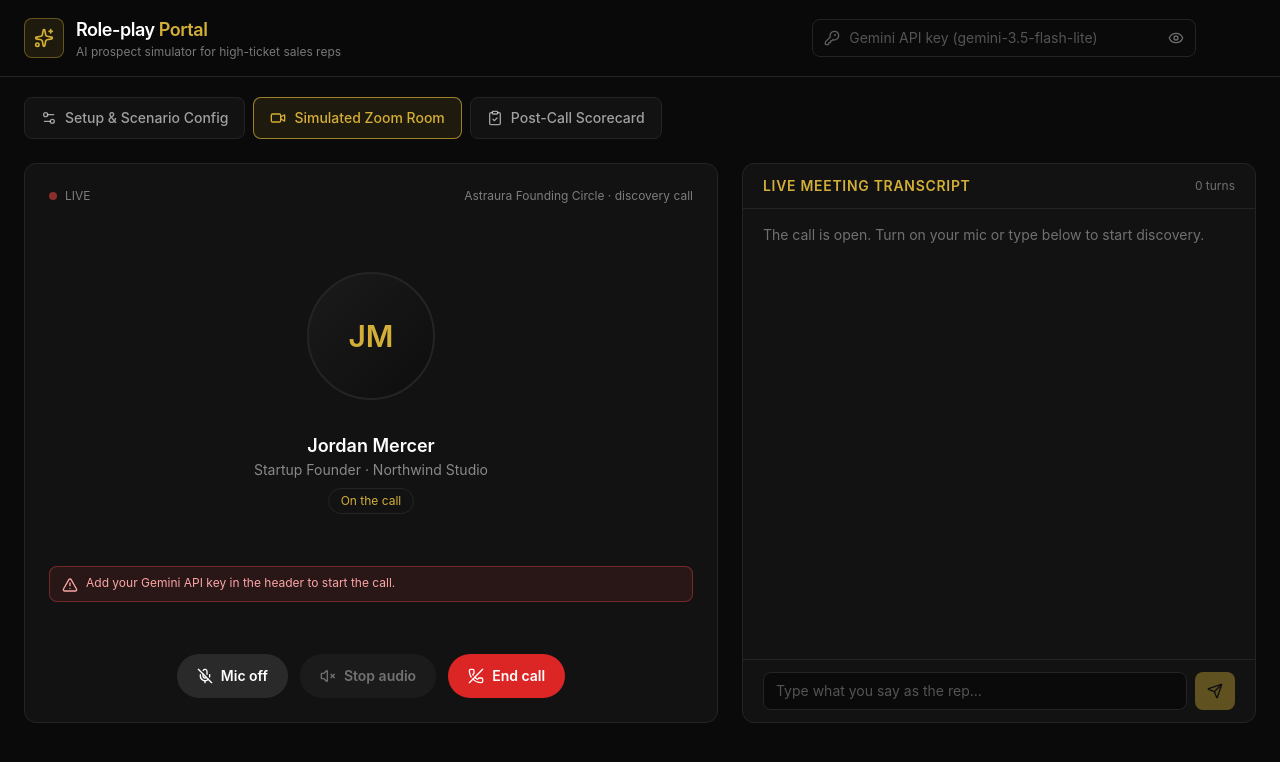
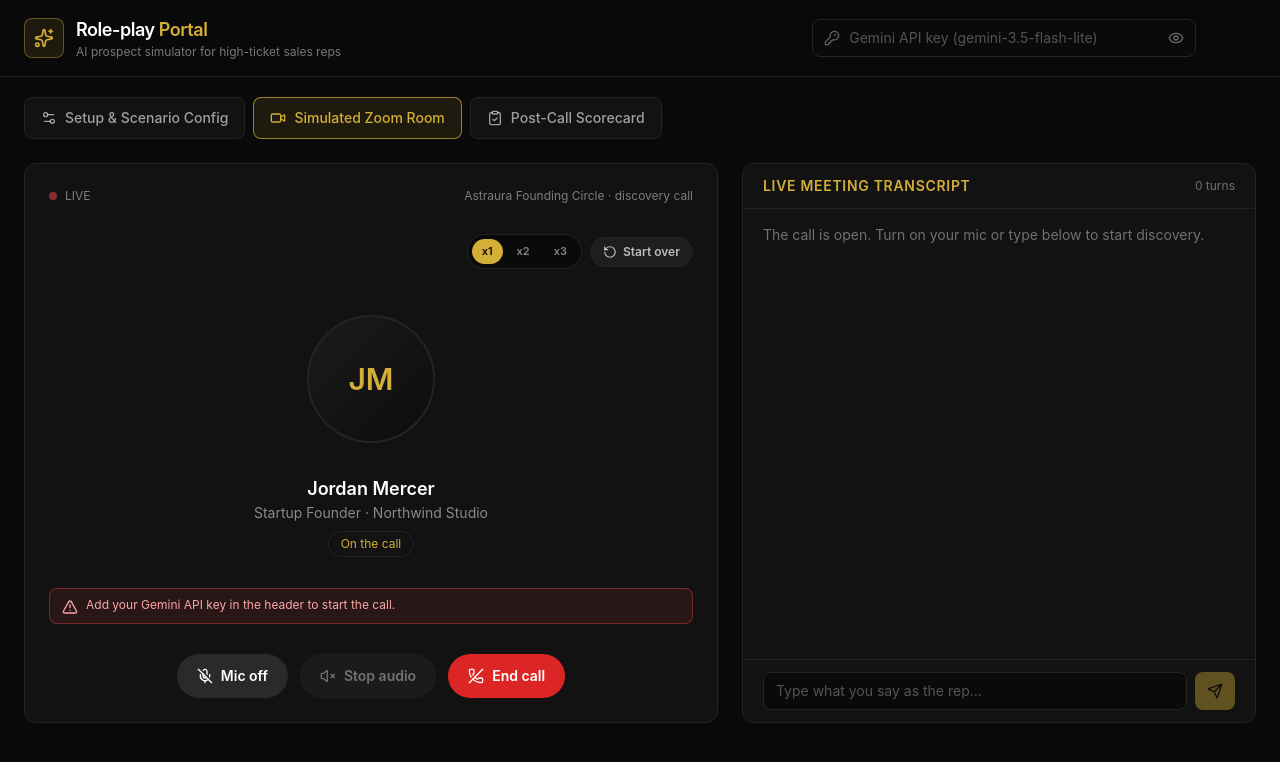
Before and after one commit to 0007sukushi/role-play-portal, a React (Vite) app: page / in a window 1280 px wide. Both pictures are taken after a click on the button "Start the Zoom call". Shown: the top 762 px of the page. Built offline with nearby package versions, Linux system fonts and the light colour scheme.

Commit message:
Update ZoomRoom.jsx

```diff
--- a/src/components/ZoomRoom.jsx
+++ b/src/components/ZoomRoom.jsx
@@ -5,12 +5,13 @@ import {
   Mic,
   MicOff,
   PhoneOff,
+  RotateCcw,
   Send,
   User,
   Volume2,
   VolumeX,
 } from 'lucide-react'
-import { EXPERT_CLOSERS } from '../lib/salesEngine'
+import { EXPERT_CLOSERS, OBJECTION_LEVELS } from '../lib/salesEngine'
 
 
 function Avatar({ name, state }) {
@@ -56,10 +57,13 @@ export default function ZoomRoom({
   speaking,
   error,
   micSupported,
+  objectionLevel,
+  onSetObjectionLevel,
   onToggleMic,
   onSendText,
   onStopSpeaking,
   onEndCall,
+  onStartOver,
 }) {
   const [draft, setDraft] = useState('')
   const scrollRef = useRef(null)
@@ -69,6 +73,8 @@ export default function ZoomRoom({
     : null
   const displayName = activeCloser ? activeCloser.name : scenario.prospectName
   const displayRole = activeCloser ? activeCloser.title : `${scenario.prospectRole} · ${scenario.prospectCompany}`
+
+  const currentLevel = objectionLevel ?? 1
 
 
   useEffect(() => {
@@ -98,7 +104,7 @@ export default function ZoomRoom({
   return (
     <div className="grid gap-6 lg:grid-cols-[minmax(0,1.35fr)_minmax(0,1fr)]">
       <section className="card flex flex-col items-center justify-between gap-6 !p-6">
-        <div className="flex w-full items-center justify-between text-xs text-white/45">
+        <div className="flex w-full flex-wrap items-center justify-between gap-3 text-xs text-white/45">
           <span className="flex items-center gap-2">
             <span className="h-2 w-2 animate-pulse rounded-full bg-red-500" /> LIVE
           </span>
@@ -106,6 +112,33 @@ export default function ZoomRoom({
             {scenario.offerName} · {scenario.mode === 'cold' ? 'cold call' : 'discovery call'}
           </span>
         </div>
+
+        {!activeCloser && (
+          <div className="flex w-full flex-wrap items-center justify-end gap-2">
+            <div className="flex items-center gap-1 rounded-full border border-edge bg-ink px-1 py-1">
+              {[1, 2, 3].map((lvl) => (
+                <button
+                  key={lvl}
+                  type="button"
+                  title={OBJECTION_LEVELS[lvl].label}
+                  onClick={() => onSetObjectionLevel?.(lvl)}
+                  className={`rounded-full px-2.5 py-1 text-[11px] font-semibold transition ${
+                    currentLevel === lvl ? 'bg-gold text-ink' : 'text-white/50 hover:text-white'
+                  }`}
+                >
+                  x{lvl}
+                </button>
+              ))}
+            </div>
+            <button
+              type="button"
+              onClick={onStartOver}
+              className="inline-flex items-center gap-1.5 rounded-full border border-edge bg-white/5 px-3 py-1.5 text-xs font-semibold text-white/70 transition hover:bg-white/10 hover:text-white"
+            >
+              <RotateCcw className="h-3.5 w-3.5" /> Start over
+            </button>
+          </div>
+        )}
 
 
         <div className="flex flex-col items-center gap-4">
```
